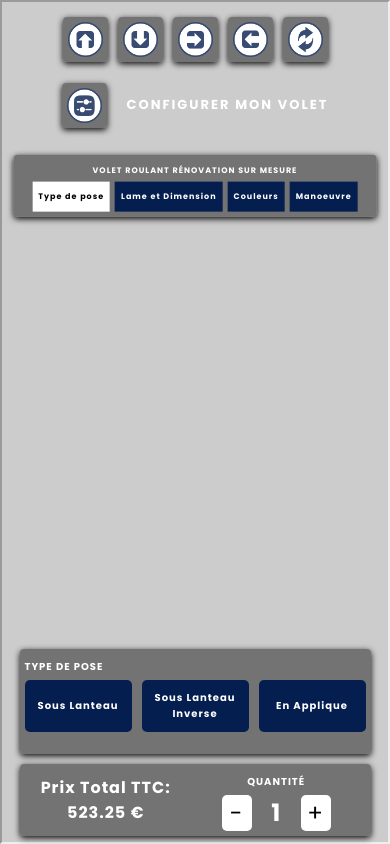
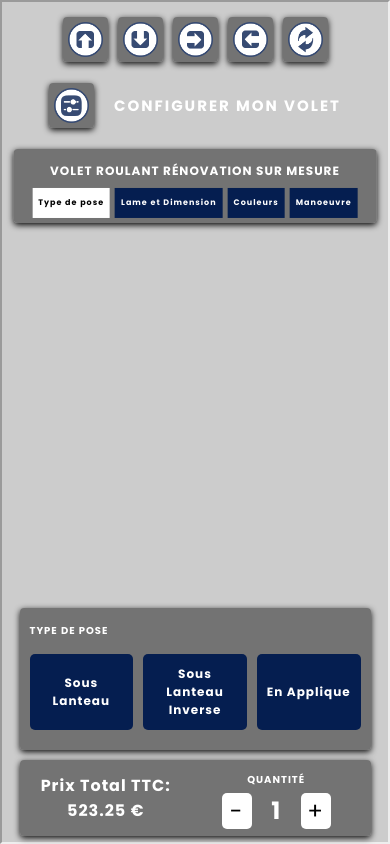
Before and after one commit to Hakimsabkhi/volet_roulant_config_vite, a React (Vite) app: page / in a window 390 px wide. Both pictures are taken after a click on the button 84 px from the left and 105 px from the top of the page. Built offline with nearby package versions, Linux system fonts and the light colour scheme.

Commit message:
css clean

```diff
--- a/src/components/calculator/TotalCostCalculator.css
+++ b/src/components/calculator/TotalCostCalculator.css
@@ -102,13 +102,11 @@
   .presouscost {
     width: 55%;
   }
-}
-
-@media (max-width: 1349px) {
   .nav-btn {
     padding: 5px;
+    font-size: 12px;
   }
   .color-choice {
-    font-size: 9px;
+    font-size: 10px;
   }
 }
--- a/src/interfaces.ts
+++ b/src/interfaces.ts
@@ -251,7 +251,6 @@ export interface TextureUpdaterProps {
   setTexture: React.Dispatch<React.SetStateAction<string>>;
 }
 
-
 // voletSlice
 
 export interface Color {
--- a/src/main.tsx
+++ b/src/main.tsx
@@ -4,8 +4,6 @@ import { Provider } from 'react-redux';
 import store from './store';
 import LoadingScreen from './LoadingScreen';
 import './styles.css';
-
-
 import App from './App';
 
 const Root: React.FC = () => {
@@ -22,7 +20,7 @@ const Root: React.FC = () => {
 
   return (
     <Provider store={store}>
-        {loading ? <LoadingScreen /> : <App />}
+      {loading ? <LoadingScreen /> : <App />}
     </Provider>
   );
 };
--- a/src/styles.css
+++ b/src/styles.css
@@ -436,29 +436,12 @@ body {
   gap: 20px;
 }
 
-@media (max-width: 1550px) {
+
+  @media (max-width: 1050px) {
+
     h1 {
       font-size: 12px;
     }
-
-  h2 {
-    font-size: 12px;
-  }
-
-  h3 {
-    display: block;
-    margin-block-start: 0;
-    margin-block-end: 0;
-    margin-inline-start: 0px;
-    margin-inline-end: 0px;
-    font-weight: bold;
-    font-size: 26px;
-  }
-
-  .multi-step-menu button.nav-btn {
-    font-size: 12px;
-  }
-
     .steps-menu {
       position: fixed;
       top: 22%;
@@ -468,18 +451,6 @@ body {
       transform: translate(-50%, -50%);
     }
 
-  .multi-step-menu {
-    height: 100%;
-    padding: 5px;
-  }
-
-  .NavBtnContainer {
-    padding-bottom: 2%;
-  }
-  .Menu-button {
-    width: 30px;
-    height: 30px;
-  }
     .boxConfig {
       top: 10%;
       left: 0;
@@ -487,91 +458,6 @@ body {
       position: relative;
       justify-content: center;
     }
-  .boxConfig h2 {
-    font-size: 12px;
-  }
-  .container {
-    padding-top: 0;
-  }
-  .absolute-div {
-    height: 31%;
-  }
-}
-
-@media (max-width: 1350px) {
-  h1 {
-    font-size: 10px;
-  }
-
-  h2 {
-    font-size: 10px;
-  }
-
-  h3 {
-    font-size: 22px;
-  }
-
-  .multi-step-menu button.nav-btn {
-    font-size: 12px;
-  }
-
-  .absolute-div {
-    position: absolute;
-    width: 90%;
-    top: unset;
-    left: 5%;
-    z-index: 1000;
-    bottom: 4%;
-    height: fit-content;
-  }
-
-  .Menu-button {
-    top: 3%;
-    left: 3%;
-  }
-}
-
-@media (max-width: 1220px) {
-  h1 {
-    font-size: 8px;
-  }
-
-  h2 {
-    font-size: 8px;
-  }
-
-  h3 {
-    font-size: 16px;
-  }
-
-  .multi-step-menu button.nav-btn {
-    font-size: 10px;
-  }
-  .step-button {
-    font-size: 8px;
-  }
-}
-
-@media (max-width: 1100px) {
-  h1 {
-    font-size: 8px;
-    text-transform: uppercase;
-  }
-
-  h2 {
-    font-size: 8px;
-  }
-
-  .multi-step-menu button.nav-btn {
-    font-size: 10px;
-  }
-
-  h3 {
-    font-size: 20px;
-  }
-}
-
-@media (max-width: 1050px) {
     .MainStyle {
       flex-direction: column-reverse;
       height: 98%;
@@ -584,23 +470,25 @@ body {
       height: 100%;
       justify-content: flex-end;
     }
-
     .canvasStyle {
       height: 65%;
       width: 100%;
     }
+
     .Lameetdimension {
       flex-direction: column;
     }
+
     .NavBtnContainer {
       padding-top: 10px;
     }
+
     h2 {
       font-size: 10px;
     }
 
     .choice-label {
-    font-size: 10px;
+      font-size: 12px;
     }
     h3 {
       font-size: 16px;
@@ -610,14 +498,20 @@ body {
       height: 45px;
     }
 
-  .boxConfig h2 {
-    font-size: 13px;
-  }
-  .absolute-div {
-    bottom: 1%;
-  }
-
     .StepStyleManoeuvre {
       gap: 0px;
     }
+    .step-button {
+      font-size: 8px;
     }
+    .absolute-div {
+      position: absolute;
+      width: 90%;
+      top: unset;
+      left: 5%;
+      z-index: 1000;
+      bottom: 4%;
+      height: fit-content;
+      bottom: 1%;
+    }
+  }
```
Also changed, not shown: src/styletest.css (added). Lines whose indentation alone changed are shown as unchanged.
